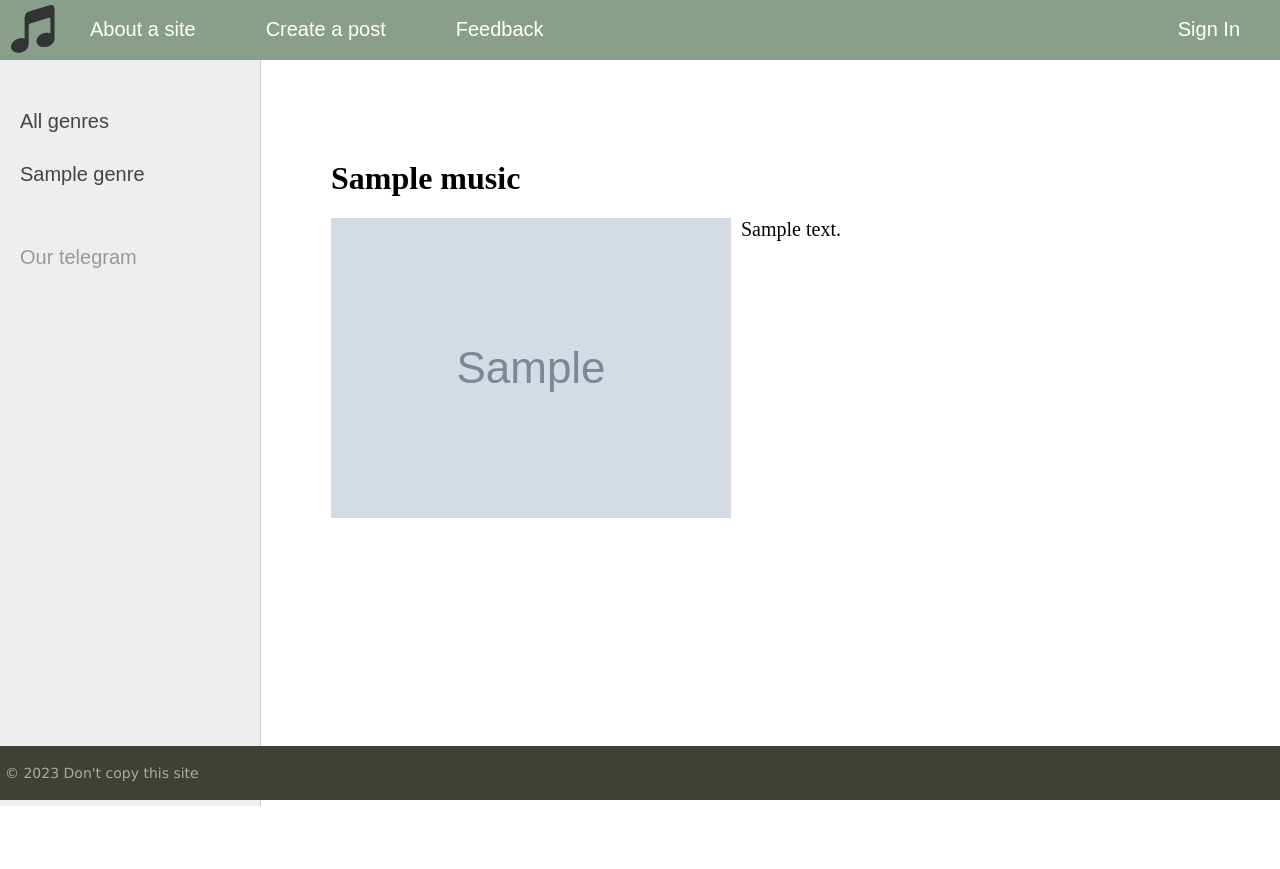
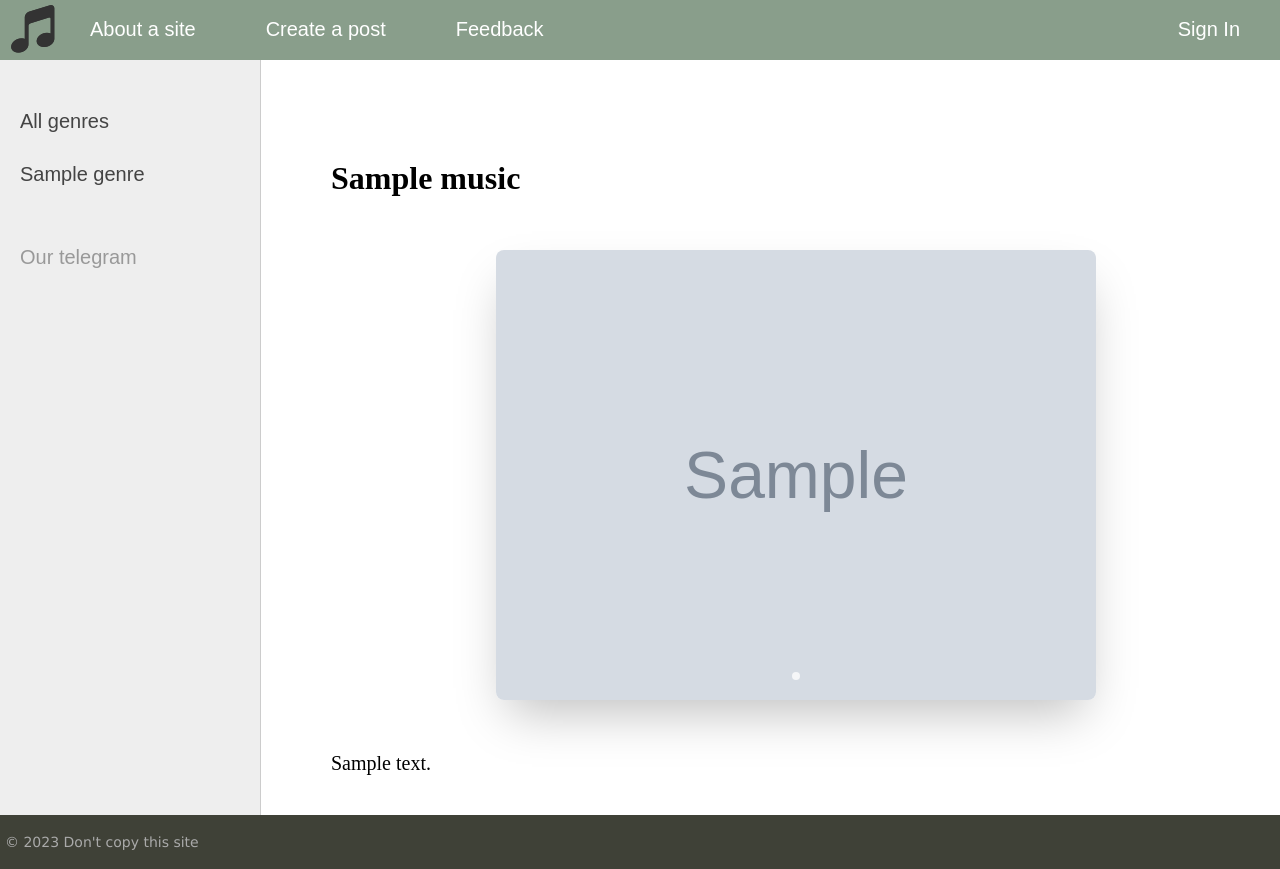
Before and after one commit to lavosami/Microblog, a Django app: a page that uses lvsm/music/templates/music/slider_photo.html in a window 1280 px wide. Before the commit the page ends 806 px from the top, so only its background shows below. Run offline with Django 4.2, Linux system fonts and the light colour scheme; tables that the repository leaves empty hold one stand-in row (values such as "Sample post"); grey boxes marked "Sample" are stand-in pictures.

Commit message:
add photo-carousel on post page

```diff
--- a/lvsm/music/templates/music/slider_photo.html
+++ b/lvsm/music/templates/music/slider_photo.html
@@ -1,3 +1,19 @@
-{% for ph in photos %}
-    <p><img class="img-article-left-mo" src="{{ph.photo.url}}"></p>
-{% endfor %}
+<!--{% for ph in photos %}-->
+<!--    <p><img class="img-article-left-mo" src="{{ph.photo.url}}"></p>-->
+<!--{% endfor %}-->
+
+
+<section class="container">
+  <div class="slider-wrapper">
+    <div class="slider">
+      {% for ph in photos %}
+        <img id="{{ph.pk}}" src="{{ph.photo.url}}">
+      {% endfor %}
+    </div>
+    <div class="slider-nav">
+      {% for ph in photos %}
+        <a href="#{{ph.pk}}"></a>
+      {% endfor %}
+    </div>
+  </div>
+</section>
--- a/lvsm/static/music/css/styles.css
+++ b/lvsm/static/music/css/styles.css
@@ -400,3 +400,52 @@ ul.lang-list li a:hover {color: #fdc073;}
     min-width: 200px;
     font-size: 16px;
 }
+
+.container {
+    padding: 2rem;
+}
+
+.slider-wrapper {
+    position: relative;
+    max-width: 600px;
+    margin: 0 auto;
+}
+
+.slider {
+    display: flex;
+    aspect-ration: 16 / 9;
+    overflow-x: auto;
+    scroll-snap-type: x mandatory;
+    scroll-behavior: smooth;
+    box-shadow: 0 1.5rem 3rem -0.75rem hsla(0, 0%, 0%, 0.25);
+    border-radius: 0.5rem;
+}
+
+.slider img {
+    flex: 1 0 100%;
+    scroll-snap-align: start;
+    object-fit: cover;
+}
+
+.slider-nav {
+    display: flex;
+    column-gap: 1rem;
+    position: absolute;
+    bottom: 1.25rem;
+    left: 50%;
+    transform: translateX(-50%);
+    z-index: 1;
+}
+
+.slider-nav a {
+    width: 0.5rem;
+    height: 0.5rem;
+    border-radius: 50%;
+    background-color: #fff;
+    opacity: 0.75;
+    transition: opacity ease 250ms;
+}
+
+.slider-nav a:hover {
+    opacity: 1;
+}
```
Also changed, not shown: lvsm/music/static/music/css/styles.css (+49 -0 lines), lvsm/media/photos/2023/09/07/23db6f691e0516e914ce193c8efcd88b.jpg (added).
